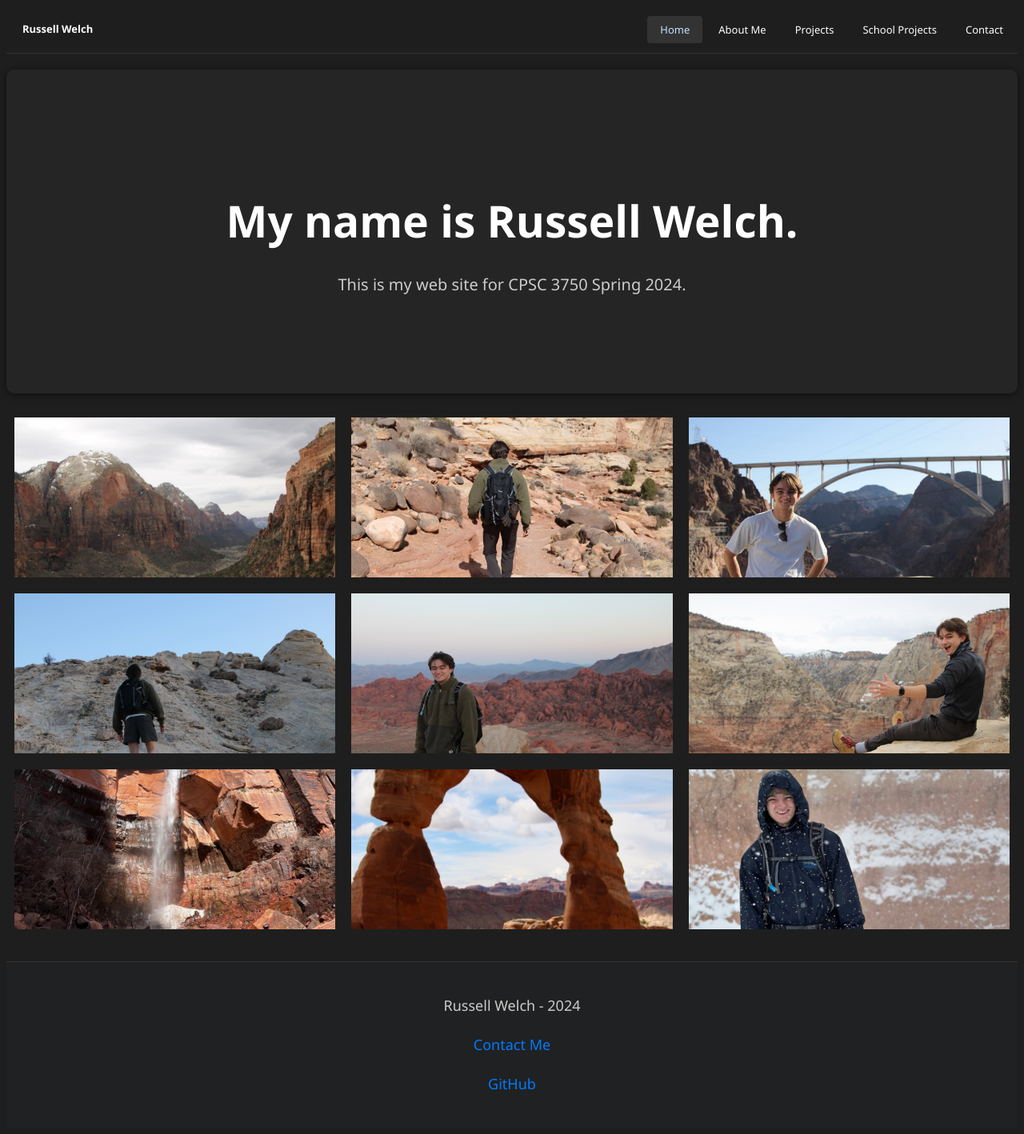
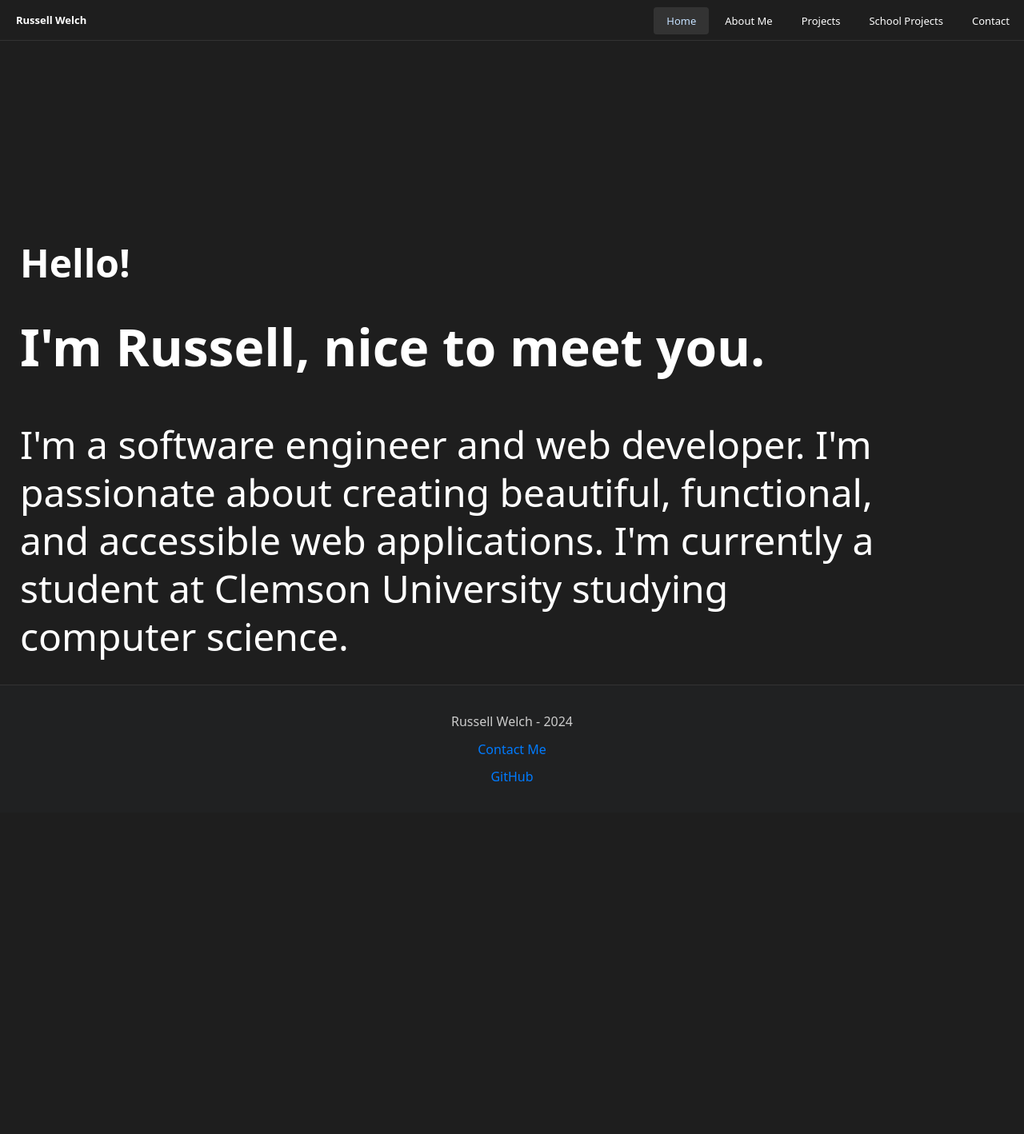
Before and after one commit to russellocean/CPSC-3750-PortfolioSite, a PHP site: page / in a window 1280 px wide. Shown: the whole page at 80% size. After the commit the page ends 977 px from the top, so only its background shows below. Run offline with PHP 8.4, Linux system fonts and the light colour scheme.

Commit message:
Update homepage content and styles

```diff
--- a/index.html
+++ b/index.html
@@ -10,26 +10,15 @@
       <custom-navbar current-page="home"></custom-navbar>
     </header>
     <main>
-      <section class="showcase">
-        <div class="container">
-          <h1>My name is Russell Welch.</h1>
-          <p>This is my web site for CPSC 3750 Spring 2024.</p>
-        </div>
-      </section>
-      <section class="gallery">
-        <img src="src/assets/zion-view.jpeg" alt="Zion National Park" />
-        <img src="src/assets/hiking.jpeg" alt="Utah 2023" />
-        <img src="src/assets/hoover-dam.jpeg" alt="Hoover Dam" />
-        <img src="src/assets/rock-climb.jpeg" alt="Rock Climbing" />
-        <img src="src/assets/valley-of-fire.jpeg" alt="Valley of Fire" />
-        <img src="src/assets/zion-cliff.jpeg" alt="Zion National Park" />
-        <img src="src/assets/zion-waterfall.jpeg" alt="Zion National Park" />
-        <img src="src/assets/arches.jpeg" alt="Arches National Park" />
-        <img
-          src="src/assets/bryce-canyon.jpeg"
-          alt="Bryce Canyon National Park"
-        />
-      </section>
+      <div id="home-hero">
+        <h2>Hello!</h2>
+        <h1>I'm Russell, nice to meet you.</h1>
+        <p>
+          I'm a software engineer and web developer. I'm passionate about
+          creating beautiful, functional, and accessible web applications. I'm
+          currently a student at Clemson University studying computer science.
+        </p>
+      </div>
     </main>
     <footer>
       <p>Russell Welch - 2024</p>
--- a/src/styles.css
+++ b/src/styles.css
@@ -1,10 +1,20 @@
+html {
+  line-height: 1.15; /* 1 */
+  -webkit-text-size-adjust: 100%; /* 2 */
+}
+
 body {
-  font-family: "Segoe UI", Tahoma, Geneva, Verdana, sans-serif;
-  line-height: 1.6;
+  font-family: ui-sans-serif, system-ui, -apple-system, BlinkMacSystemFont,
+    "Segoe UI", Roboto, "Helvetica Neue", Arial, "Noto Sans", sans-serif,
+    "Apple Color Emoji", "Segoe UI Emoji", "Segoe UI Symbol", "Noto Color Emoji";
   padding: 0;
+  margin: 0;
   background: #1e1e1e;
-  color: #ccc;
-  text-align: center;
+  color: #fff;
+}
+
+main {
+  display: block;
 }
 
 .container {
@@ -64,15 +74,16 @@ aside,
   transform: scale(1.1);
 }
 
-h1,
-h2 {
-  color: #fff;
+h1 {
+  font-size: 64px;
 }
 
-p {
-  color: #ccc;
-  font-size: 18px;
-  margin: 20px 0;
+h2 {
+  font-size: 48px;
+}
+
+h3 {
+  font-size: 36px;
 }
 
 footer {
@@ -233,3 +244,34 @@ footer a:hover {
 .timeline-entry img:hover {
   transform: scale(1.1);
 }
+
+#home-hero {
+  padding: 100px 0px 0px 25px;
+  display: flex;
+  flex-direction: column;
+  justify-content: center;
+  align-items: start;
+  text-align: left;
+  color: #fff;
+}
+
+#home-hero h1 {
+  text-align: left;
+  margin: 0px 0px 56px 0px;
+  font-weight: 700;
+}
+
+#home-hero h2 {
+  text-align: left;
+  font-weight: 800;
+  margin: 150px 0px 40px 0px;
+}
+
+#home-hero p {
+  margin: 0px 150px 0px 0px;
+  line-height: 60px;
+  font-size: 48px;
+  display: block;
+  text-align: left;
+  font-weight: 100;
+}
```
